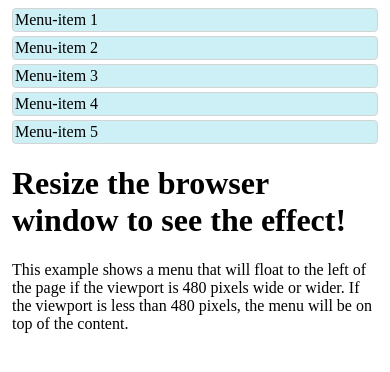
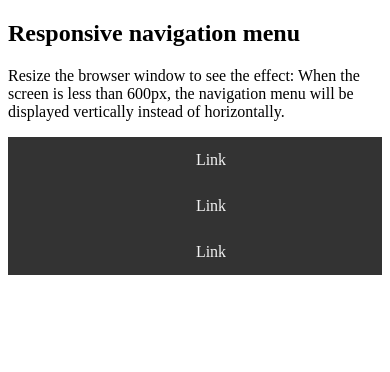
Before and after one commit to hoorulain11/media-queries-css, a plain HTML site: page index.html in a window 390 px wide. Drawn offline with Linux system fonts and the light colour scheme.

Commit message:
add responsive navigation menu

```diff
--- a/index.html
+++ b/index.html
@@ -7,24 +7,14 @@
     <link rel="stylesheet" href="style.css">
 </head>
 <body>
-    <!-- <h1>Resize the browser window to see the effect!</h1>
-    <p>The media query will only apply if the media type is screen and the viewport is 480px wide or wider.</p> -->
-    <div class="wrapper">
-        <div id="leftsidebar">
-            <ul id="menulist">
-                <li class="menuitem">Menu-item 1</li>
-                <li class="menuitem">Menu-item 2</li>
-                <li class="menuitem">Menu-item 3</li>
-                <li class="menuitem">Menu-item 4</li>
-                <li class="menuitem">Menu-item 5</li>
-            </ul>
-        </div>
+<h2>Responsive navigation menu</h2>
+<p>Resize the browser window to see the effect: When the screen is less than 600px, the navigation menu will be
+    displayed vertically instead of horizontally.</p>
 
-        <div id="main">
-            <h1>Resize the browser window to see the effect!</h1>
-            <p>This example shows a menu that will float to the left of the page if the viewport is 480 pixels wide or
-                wider. If the viewport is less than 480 pixels, the menu will be on top of the content.</p>
-        </div>
-    </div>
+<div class="topnav">
+    <a href="#">Link</a>
+    <a href="#">Link</a>
+    <a href="#">Link</a>
+</div>
 </body>
 </html>
--- a/style.css
+++ b/style.css
@@ -10,7 +10,7 @@ body {
     } */
 
 /* FLOATING MENU */
-<style>.wrapper {
+/* <style>.wrapper {
     overflow: auto;
 }
 
@@ -46,6 +46,43 @@ body {
     #main {
         margin-left: 216px;
     }
+} */
+
+/* </style> */
+
+/* RESPONSIVE MENU */
+<style>* {
+    box-sizing: border-box;
+}
+
+/* Style the top navigation bar */
+.topnav {
+    overflow: hidden;
+    background-color: #333;
+}
+
+/* Style the topnav links */
+.topnav a {
+    float: left;
+    display: block;
+    color: #f2f2f2;
+    text-align: center;
+    padding: 14px 16px;
+    text-decoration: none;
+}
+
+/* Change color on hover */
+.topnav a:hover {
+    background-color: #ddd;
+    color: black;
+}
+
+/* On screens that are 600px wide or less, make the menu links stack on top of each other instead of next to each other */
+@media screen and (max-width: 600px) {
+    .topnav a {
+        float: none;
+        width: 100%;
+    }
 }
 
 </style>
```
